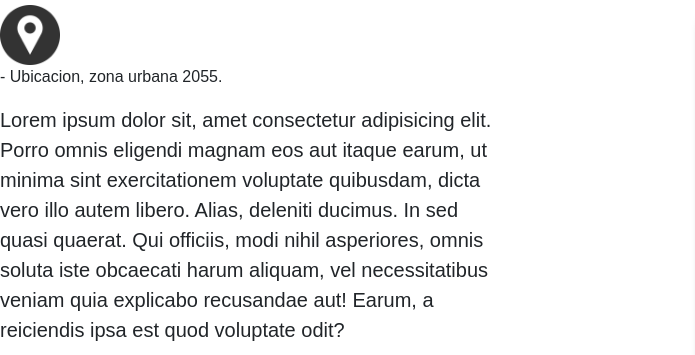
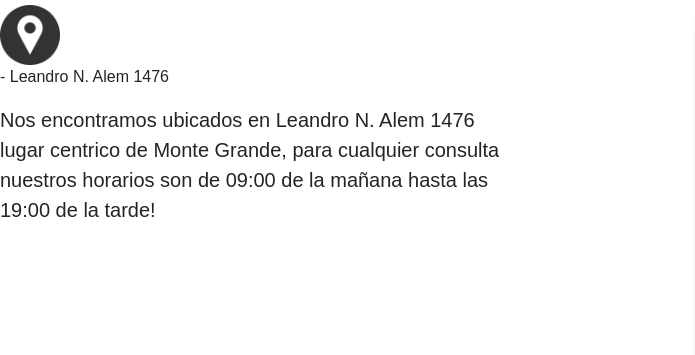
Before and after one commit to Kevin14MG/repo-coder, a plain HTML site: page pages/donde-nos-encontramos.html in a window 1280 px wide. Shown: the part 173-528 px from the top of the page, 0-695 px from the left. Drawn offline with nearby package versions, Linux system fonts and the light colour scheme; a web font is replaced by a local one.

Commit message:
direccion agreegada

```diff
--- a/pages/donde-nos-encontramos.html
+++ b/pages/donde-nos-encontramos.html
@@ -53,18 +53,8 @@
         <section class="todo-dne">
             <div>
                 <img class="marcador-dne" src="../assets/img/marcador-de-alfiler.png" alt="marcador tipo alfiler">
-                <p class="direccion-dne">- Ubicacion, zona urbana 2055.</p>
-                <p class="descripcion-direccion">Lorem ipsum dolor sit, amet consectetur adipisicing elit. Porro
-                    omnis
-                    eligendi magnam eos aut itaque earum, ut minima sint exercitationem voluptate quibusdam, dicta
-                    vero
-                    illo
-                    autem libero. Alias, deleniti ducimus.
-                    In sed quasi quaerat. Qui officiis, modi nihil asperiores, omnis soluta iste obcaecati harum
-                    aliquam,
-                    vel necessitatibus veniam quia explicabo recusandae aut! Earum, a reiciendis ipsa est quod
-                    voluptate
-                    odit?</p>
+                <p class="direccion-dne">- Leandro N. Alem 1476</p>
+                <p class="descripcion-direccion">Nos encontramos ubicados en Leandro N. Alem 1476 lugar centrico de Monte Grande, para cualquier consulta nuestros horarios son de 09:00 de la mañana hasta las 19:00 de la tarde!</p>
             </div>
             <div>
                 <iframe class="mapa"
--- a/sass/base/_index.scss
+++ b/sass/base/_index.scss
@@ -20,6 +20,7 @@ main {
 
             li {
                 list-style: none;
+
             }
         }
     }
```
